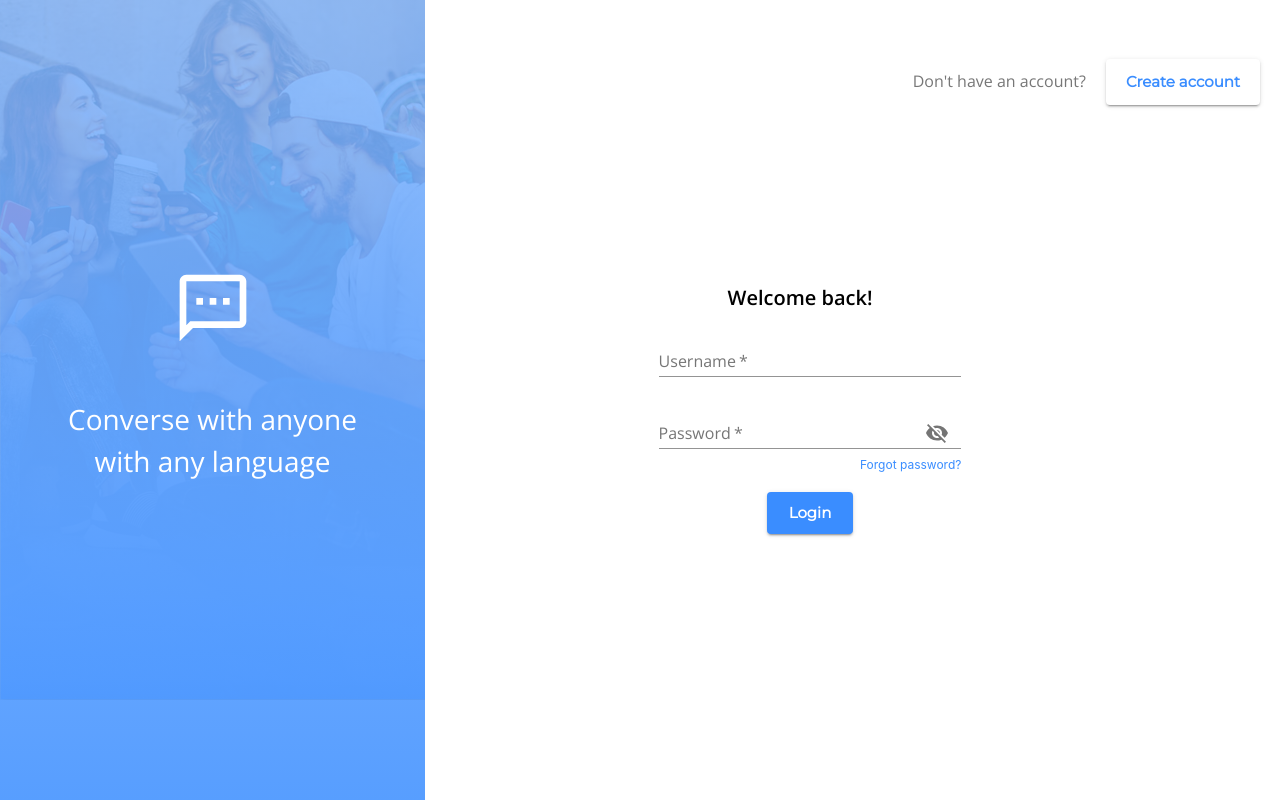
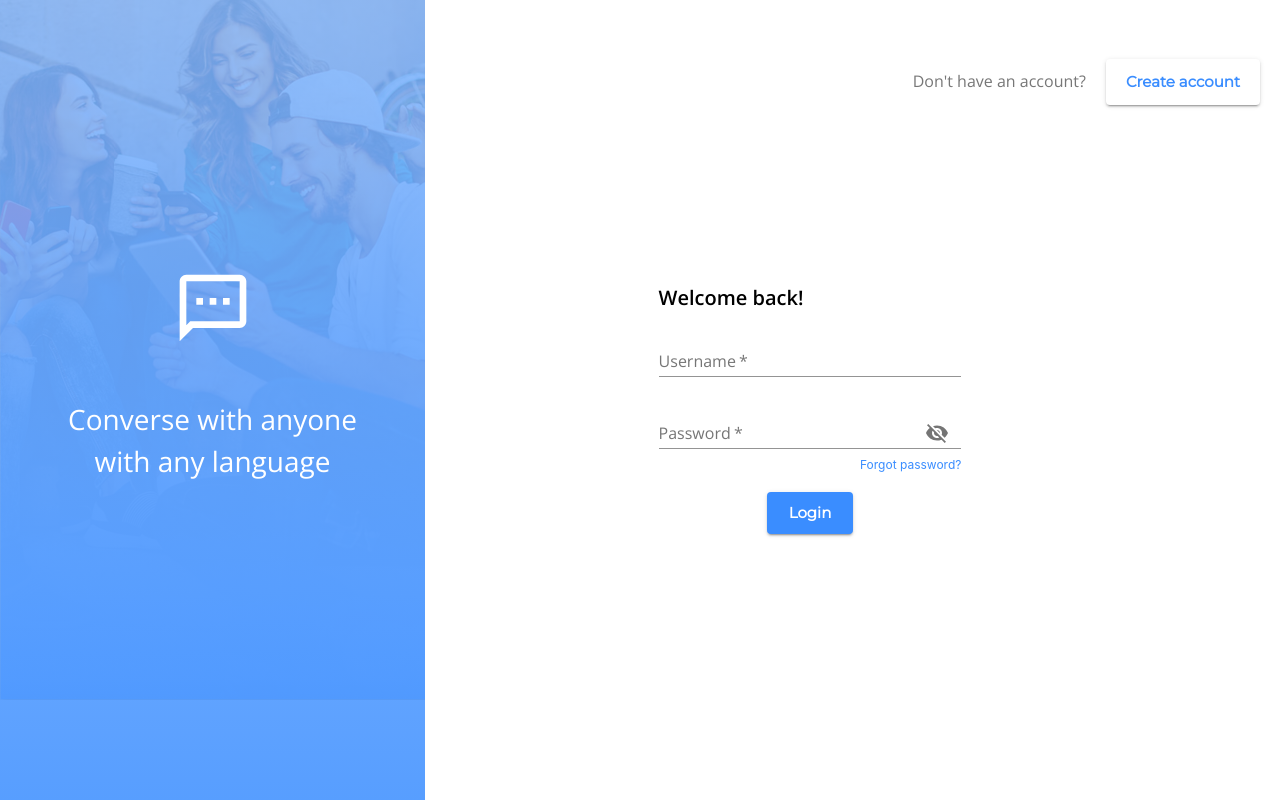
Before and after one commit to BurnhamG/messenger-9996, a React (Create React App) app in the folder client/: page /login in a window 1280 px wide. Built offline with nearby package versions, Linux system fonts and the light colour scheme; no server answers.

Commit message:
Fix form header alignment

```diff
--- a/client/src/Login.js
+++ b/client/src/Login.js
@@ -60,9 +60,6 @@ const Login = (props) => {
           </Button>
         </Grid>
         <Grid container item justifyContent="space-around">
-          <Grid container item justifyContent="center">
-            <Typography className={classes.welcome}>Welcome back!</Typography>
-          </Grid>
           <form onSubmit={handleLogin}>
             <Grid
               container
@@ -70,6 +67,11 @@ const Login = (props) => {
               justifyContent="center"
               alignItems="center"
             >
+              <Grid container item justifyContent="flex-start">
+                <Typography className={classes.welcome}>
+                  Welcome back!
+                </Typography>
+              </Grid>
               <FormControl margin="normal" required>
                 <TextField
                   className={classes.textField}
--- a/client/src/Signup.js
+++ b/client/src/Signup.js
@@ -66,12 +66,12 @@ const Login = (props) => {
           </Button>
         </Grid>
         <Grid container item justifyContent="space-around">
-          <Grid container item justifyContent="center">
-            <Typography className={classes.welcome}>
-              Please enter your information.
-            </Typography>
-          </Grid>
           <form onSubmit={handleRegister}>
+            <Grid container item justifyContent="flex-start">
+              <Typography className={classes.welcome}>
+                Please enter your information.
+              </Typography>
+            </Grid>
             <Grid
               container
               direction="column"
```
